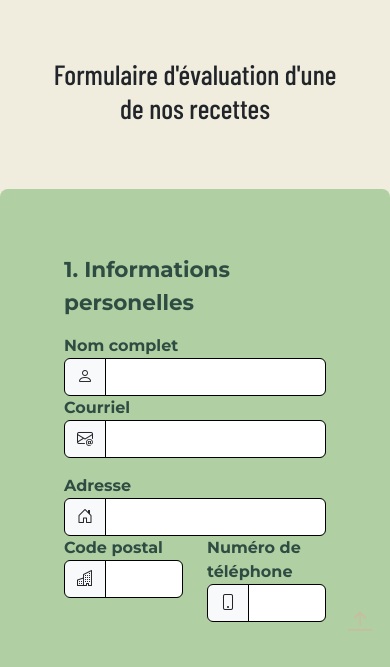
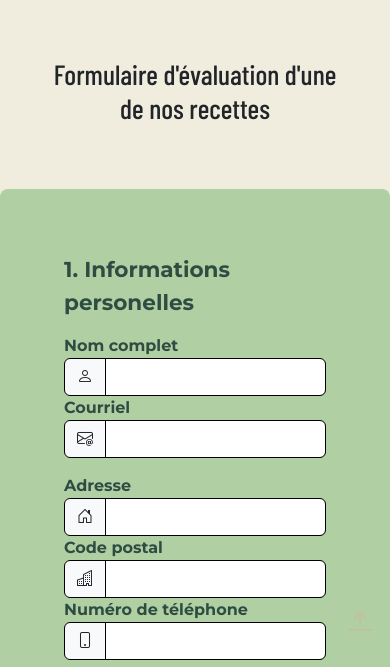
Before and after one commit to alexandre-roy/La_Cuisine_Coquine, a plain HTML site: page formulaire.html in a window 390 px wide. Shown: the part 168-835 px from the top of the page. Drawn offline with nearby package versions, Linux system fonts and the light colour scheme; files that its build step writes are made by us from their sources; a web font is replaced by a local one.

Commit message:
fix formulaire

```diff
--- a/formulaire.html
+++ b/formulaire.html
@@ -150,7 +150,7 @@
             </div>
             <div class="col-lg-6">
               <div class="row">
-                <div class="col-6">
+                <div class="col-md-6">
                   <label for="txtpostal"><strong>Code postal</strong></label>
                   <div class="input-group">
                     <span class="form-input-group-custom"
@@ -166,7 +166,7 @@
                     />
                   </div>
                 </div>
-                <div class="col-6">
+                <div class="col-md-6">
                   <label for="txttel"
                     ><strong>Numéro de téléphone</strong></label
                   >
```
